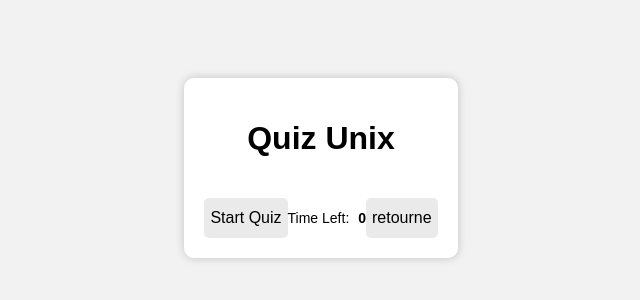
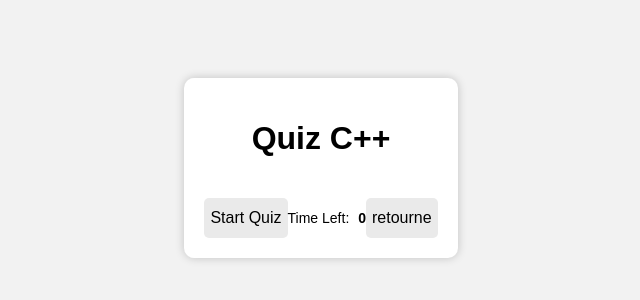
Before and after one commit to Med-EL-GHAZOUI/PLATEFORME-DE-COURS-EN-LIGNE, a plain HTML site: page Quiz C++.html in a window 1280 px wide. Shown: the part 240-540 px from the top of the page, 319-959 px from the left. Drawn offline with Linux system fonts and the light colour scheme.

Commit message:
Add files via upload

```diff
--- a/Quiz C++.html
+++ b/Quiz C++.html
@@ -1,12 +1,14 @@
 <!DOCTYPE html>
 <html>
+
 <head>
   <title>Quiz App</title>
   <link rel="stylesheet" type="text/css" href="style2.css">
 </head>
+
 <body>
   <div class="quiz-container">
-    <h1>Quiz Unix</h1>
+    <h1>Quiz C++</h1>
     <div id="question-container">
       <p id="question-text"></p>
       <div id="answer-buttons"></div>
@@ -23,12 +25,12 @@
     const quizQuestions = [
       {
         question: "1. Quel est le fichier d'en-tête principal pour les entrées et sorties en C++ ?",
-      options: ["#include &lt;iostream&gt;", "#include &lt;stdio.h&gt;", "#include &lt;stdlib.h&gt;","#include &lt;iostream.h&gt;"],
+        options: ["#include &lt;iostream&gt;", "#include &lt;stdio.h&gt;", "#include &lt;stdlib.h&gt;", "#include &lt;iostream.h&gt;"],
         correctAnswer: "#include &lt;iostream&gt;"
       },
       {
         question: "2. Quelle est la sortie de <code> cout << Hello <<  World; </code> ?",
-      options: ["Hello World", "Hello", "World","Erreur"],
+        options: ["Hello World", "Hello", "World", "Erreur"],
         correctAnswer: "Hello World"
 
       },
@@ -109,7 +111,7 @@
         answerButtons.appendChild(button);
 
         // Add click event listener to check the answer
-      button.addEventListener("click", function() {
+        button.addEventListener("click", function () {
           checkAnswer(option);
         });
       });
@@ -136,7 +138,7 @@
 
     // Function to start the timer
     function startTimer() {
-    timerInterval = setInterval(function() {
+      timerInterval = setInterval(function () {
         timeLeft--;
 
         // Update the timer text
@@ -170,4 +172,5 @@
     document.getElementById("start-button").addEventListener("click", startQuiz);
   </script>
 </body>
+
 </html>
```
Lines whose indentation alone changed are shown as unchanged.
